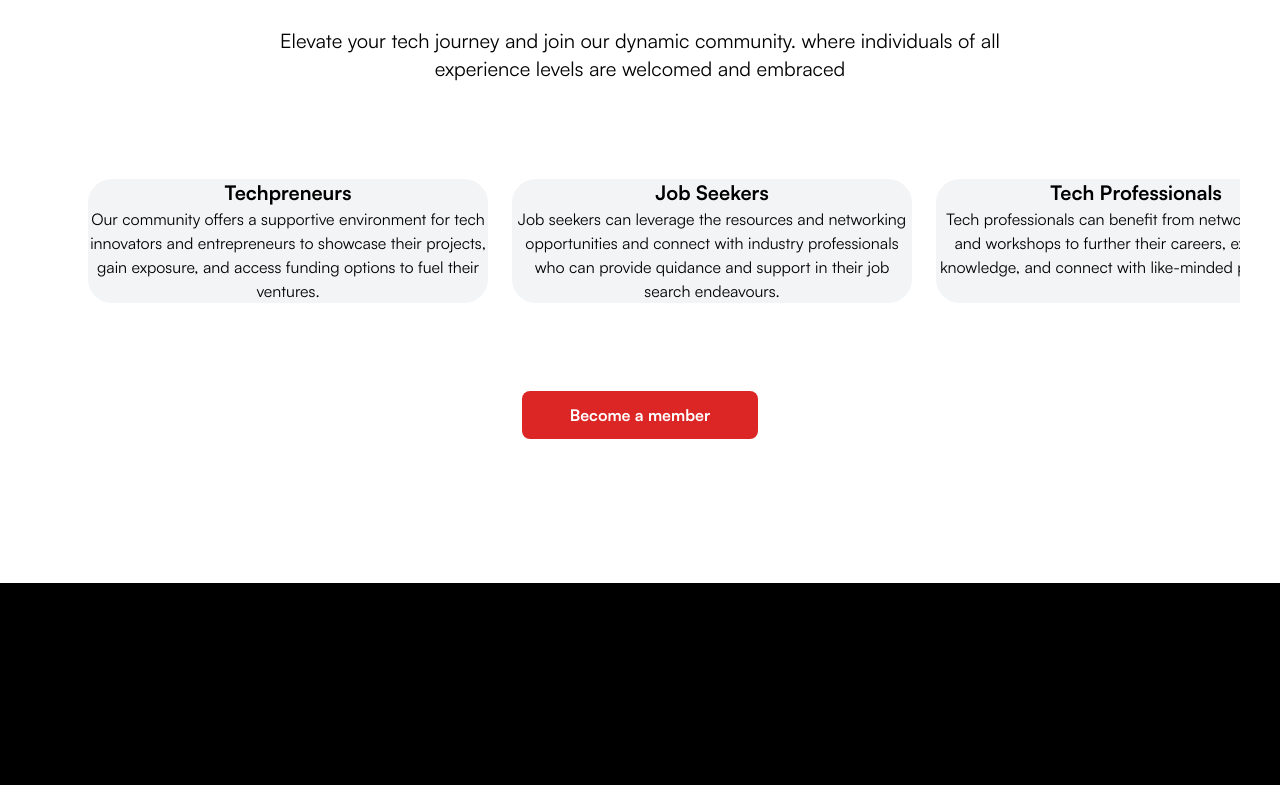
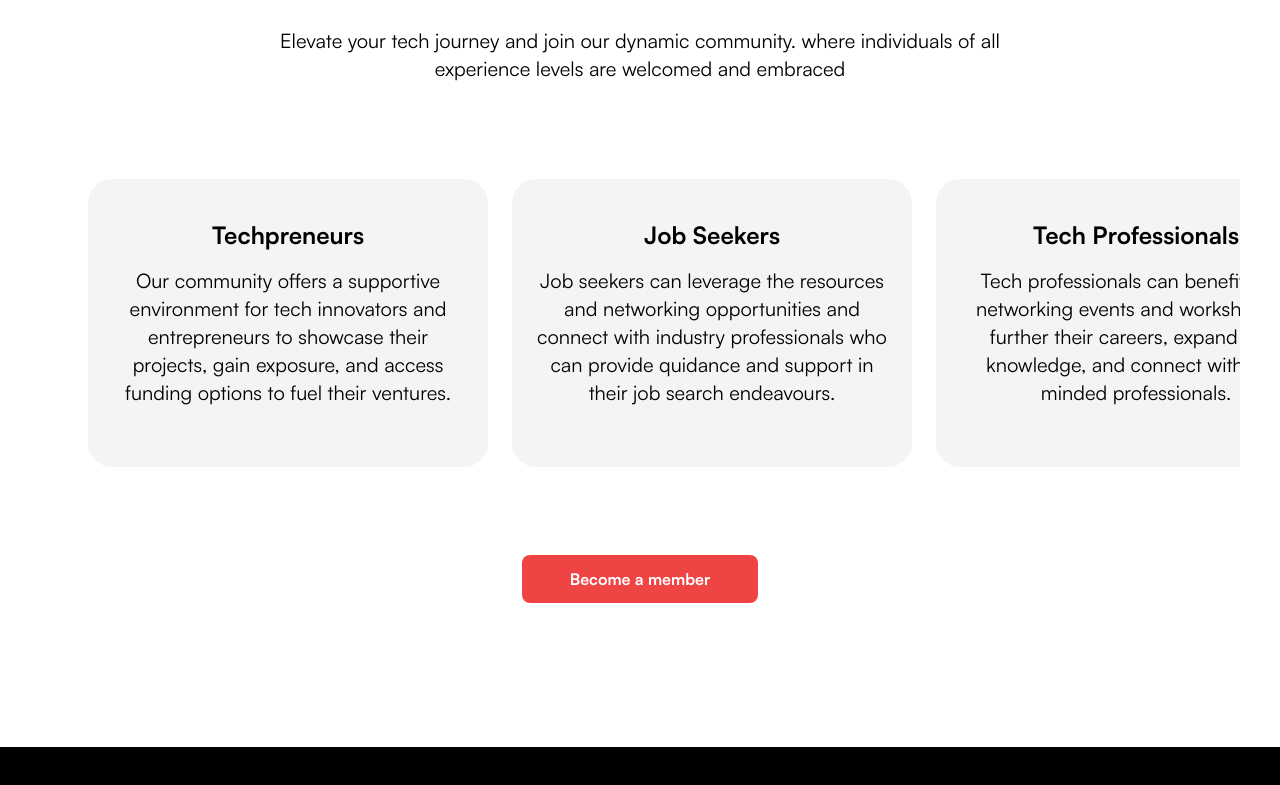
Before and after one commit to Black-Tech-in-Brum/btib_website, a React (Vite) app: page / in a window 1280 px wide. Shown: the part 2193-2978 px from the top of the page. Built offline with nearby package versions, Linux system fonts and the light colour scheme.

Commit message:
colour modified, grid size redifined

```diff
--- a/src/components/Membership.jsx
+++ b/src/components/Membership.jsx
@@ -15,18 +15,18 @@ function Header () {
                 <br/>experience levels are welcomed and embraced </p>
               </div>
 
-        <div className="container overflow-auto mx-auto gap-6 grid grid-cols-[400px_400px_400px_400px_400px_400px] p-12 ">
+        <div className="container overflow-y-scroll no-scrollbar mx-auto gap-6 grid grid-cols-[400px_400px_400px_400px_400px_400px] p-12  ">
         { datas && datas.map(({benefitDesc,membersBenefit,id}) => (
-          <div key={id} className="h-90 bg-gray-100 rounded-3xl">
-           <h1  className="text-center text-xl font-satoshi font-bold"> {membersBenefit}</h1>
-           <p className="text-center font-satoshi ">{benefitDesc}</p>
+          <div key={id} className="bg-gray-100 rounded-3xl py-6 hover:bg-red-500 hover:text-white">
+           <h1  className="text-center text-2xl font-satoshi font-bold py-4"> {membersBenefit}</h1>
+           <p className="text-center font-satoshi text-xl pb-9 px-6">{benefitDesc}</p>
           </div>
 
         ))
       }
           </div>
           <div className="flex items-center justify-center">
-          <button className=" mt-10 block rounded-lg bg-red-600 px-12 py-3 font-satoshi font-bold text-white">
+          <button className=" mt-10 block rounded-lg bg-red-500 px-12 py-3 font-satoshi font-bold text-white">
                    <a href="#" className="">Become a member</a>
               </button>
           </div>
```
